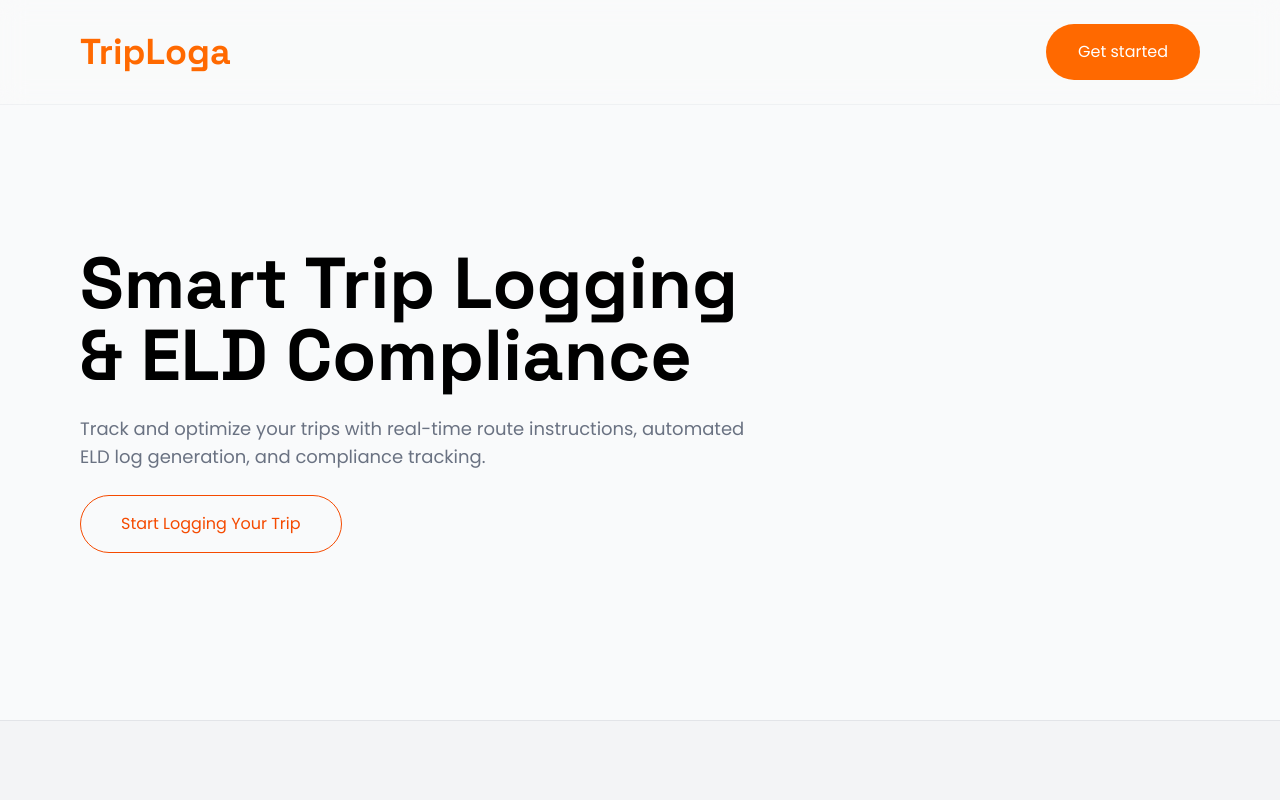
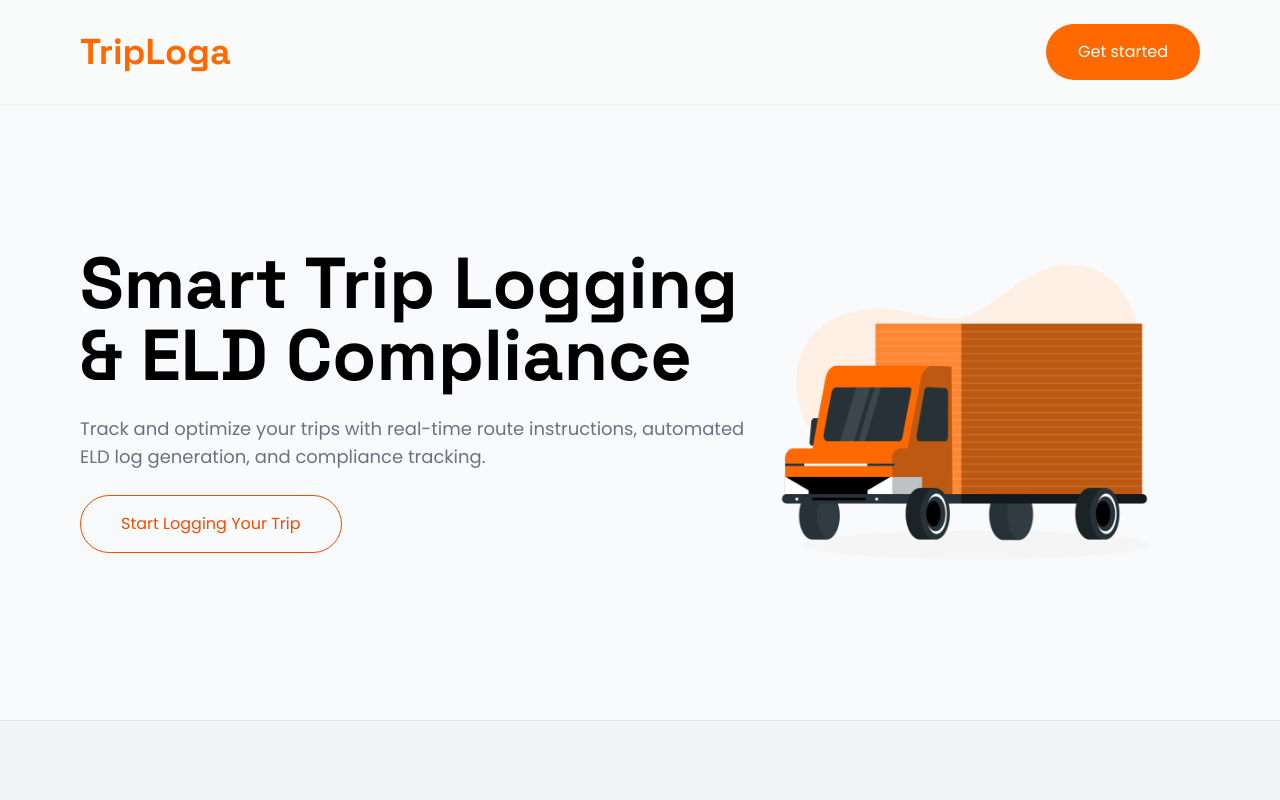
Before and after one commit to CodeGallantX/triploga, a React (Vite) app: page / in a window 1280 px wide. Shown: the top 800 px of the page. Built offline with nearby package versions, Linux system fonts and the light colour scheme.

Commit message:
Updated image path

```diff
--- a/src/components/Hero.jsx
+++ b/src/components/Hero.jsx
@@ -13,7 +13,7 @@ const Hero = () => {
         </a>
       </div>
       <div className="hidden lg:block">
-        <img src="/logistics-rafiki.svg" alt="Trip logging illustration" className="max-w-md" />
+        <img src="/logistics-rafiki.png" alt="Trip logging illustration" className="max-w-md" />
       </div>
     </div>
   )
```
